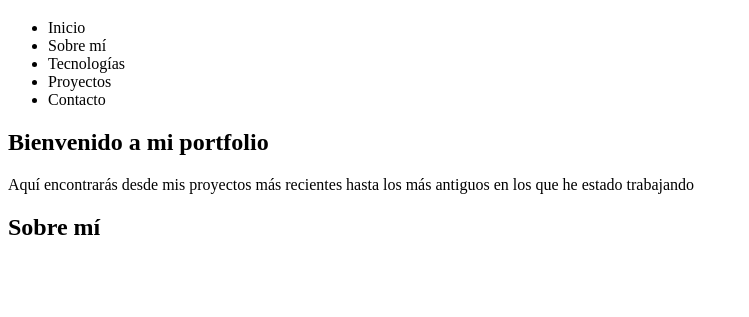
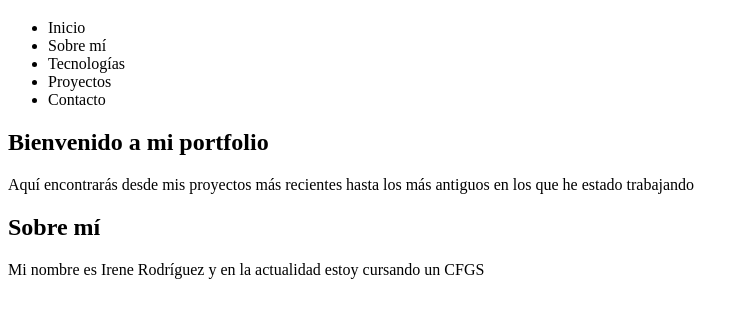
Before and after one commit to irenerodrod/PortfolioProyectosTecnologias, a plain HTML site: page index.html in a window 1280 px wide. Shown: the part 61-378 px from the top of the page, without its empty margins (0-749 px from the left). Drawn offline with Linux system fonts and the light colour scheme.

Commit message:
Update index.html
Agregada información en ''sobre mí''

```diff
--- a/index.html
+++ b/index.html
@@ -30,6 +30,7 @@
         </section>
         <section id="sobre-mi">
             <h2>Sobre mí</h2>
+            <p>Mi nombre es Irene Rodríguez y en la actualidad estoy cursando un CFGS</p>
         </section>
     </main>
 </body>
```
